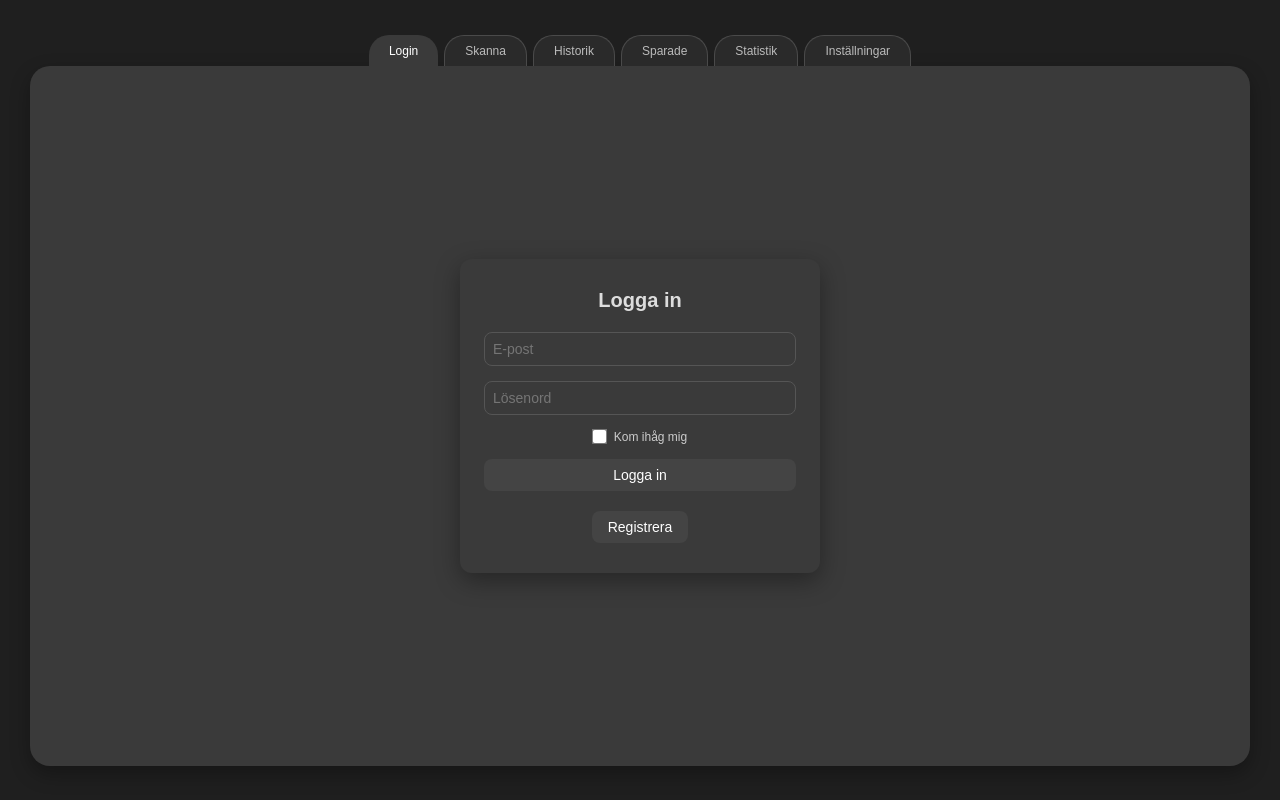
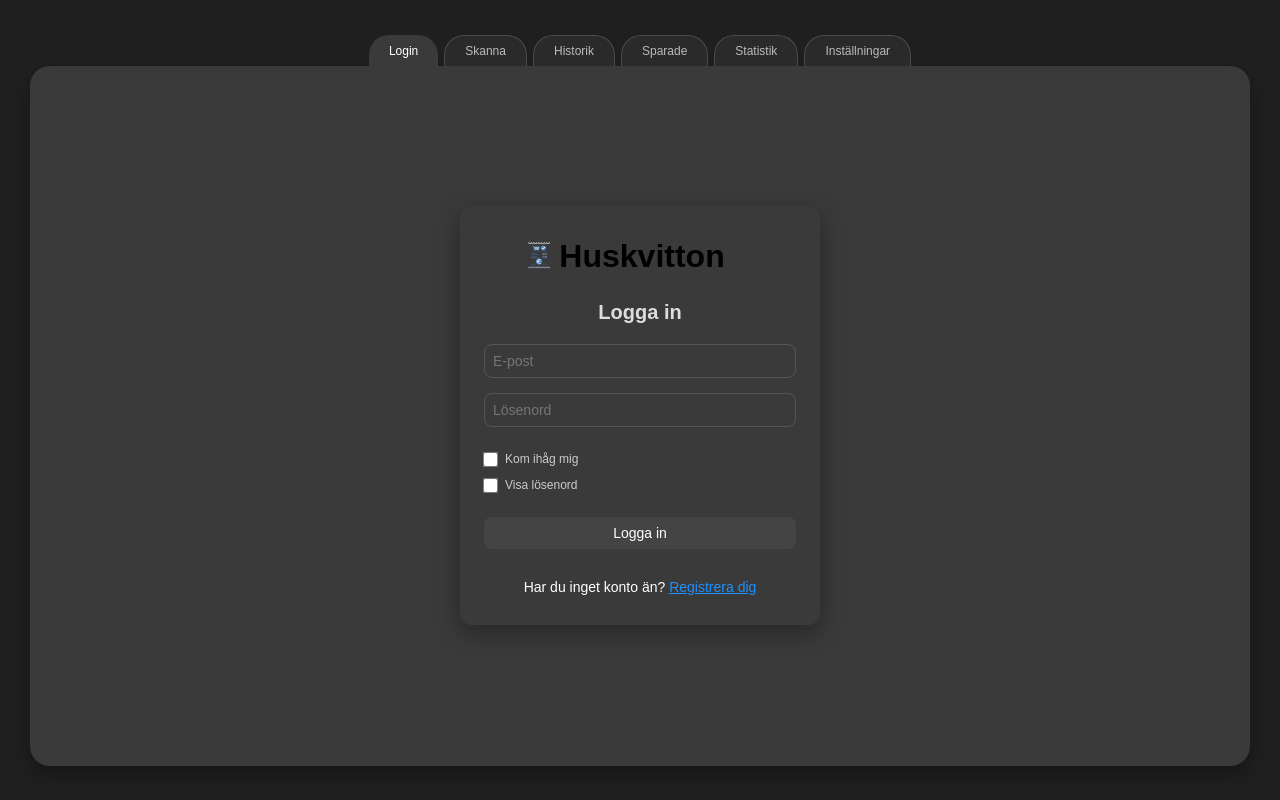
Before and after one commit to Sarhad127/receipt-frontend-react, a React (Vite) app: page / in a window 1280 px wide. Built offline with nearby package versions, Linux system fonts and the light colour scheme.

Commit message:
update 52

```diff
--- a/src/components/LoginPage.jsx
+++ b/src/components/LoginPage.jsx
@@ -12,6 +12,7 @@ function LoginPage() {
     const [password, setPassword] = useState("");
     const [rememberMe, setRememberMe] = useState(false);
     const [toastMessage, setToastMessage] = useState("");
+    const [showPassword, setShowPassword] = useState(false);
 
     const isLoggedIn = () => {
         return !!localStorage.getItem("jwt") || !!sessionStorage.getItem("jwt");
@@ -76,6 +77,15 @@ function LoginPage() {
             <div className="page-container">
                 <div className="page-content login-content">
                     <div className="login-form-container">
+                        <div className="login-title-container">
+                            <img
+                                src="/src/components/style/icons/receipt-icon.png"
+                                alt="Kvitto ikon"
+                                className="login-title-icon"
+                            />
+                            <h1 className="login-titel">Huskvitton</h1>
+                        </div>
+
                         <h2>Logga in</h2>
 
                         <form className="login-form" onSubmit={handleLogin}>
@@ -87,13 +97,14 @@ function LoginPage() {
                                 required
                             />
                             <input
-                                type="password"
+                                type={showPassword ? "text" : "password"}
                                 placeholder="Lösenord"
                                 value={password}
                                 onChange={(e) => setPassword(e.target.value)}
                                 required
                             />
 
+                            <div className="login-checkbox-wrapper">
                                 <label className="remember-me">
                                     <input
                                         type="checkbox"
@@ -103,15 +114,28 @@ function LoginPage() {
                                     Kom ihåg mig
                                 </label>
 
+                                <label className="remember-me">
+                                    <input
+                                        type="checkbox"
+                                        checked={showPassword}
+                                        onChange={(e) => setShowPassword(e.target.checked)}
+                                    />
+                                    Visa lösenord
+                                </label>
+                            </div>
+
                             <button type="submit">Logga in</button>
                         </form>
 
-                        <button
-                            className="register-btn"
+                        <div className="register-label-wrapper">
+                            <span>Har du inget konto än? </span>
+                            <span
+                                className="register-link"
                                 onClick={() => setShowRegister(true)}
                             >
-                            Registrera
-                        </button>
+                                Registrera dig
+                            </span>
+                        </div>
                     </div>
                 </div>
             </div>
--- a/src/components/RegisterPage.jsx
+++ b/src/components/RegisterPage.jsx
@@ -101,9 +101,15 @@ function RegisterPage({ onBack }) {
                             <button type="submit">Registrera</button>
                         </form>
 
-                        <button className="back-btn" onClick={onBack}>
-                            Tillbaka till inloggning
-                        </button>
+                        <div className="back-label-wrapper">
+                            <span>Har du redan ett konto? </span>
+                            <span
+                                className="back-link"
+                                onClick={onBack}
+                            >
+                                Logga in
+                            </span>
+                        </div>
                     </div>
                 </div>
             </div>
--- a/src/components/style/pages/LoginPage.css
+++ b/src/components/style/pages/LoginPage.css
@@ -49,20 +49,6 @@
     background-color: #555;
 }
 
-.register-btn {
-    padding: 10px 20px;
-    border-radius: 8px;
-    border: none;
-    background-color: #444;
-    color: white;
-    cursor: pointer;
-    transition: all 0.2s ease;
-}
-
-.register-btn:hover {
-    background-color: #555;
-}
-
 .remember-me {
     display: flex;
     align-items: center;
@@ -92,6 +78,56 @@
     z-index: 9999;
     opacity: 0.95;
     transition: opacity 0.3s ease;
+}
+
+.login-checkbox-wrapper {
+    display: flex;
+    flex-direction: column;
+    align-items: flex-start;
+    gap: 12px;
+    margin: 10px 0;
+}
+
+.remember-me {
+    display: flex;
+    align-items: center;
+    gap: 5px;
+}
+.register-label-wrapper {
+    margin-top: 10px;
+    font-size: 14px;
+    color: #fff;
+}
+
+.register-link {
+    color: #1e90ff;
+    cursor: pointer;
+    font-weight: 500;
+    text-decoration: underline;
+}
+
+.register-link:hover {
+    color: #0d6efd;
+}
+
+.login-title-container {
+    display: flex;
+    align-items: center;
+    justify-content: center;
+    margin-right: 36px;
+    margin-bottom: 5px;
+}
+
+.login-title-icon {
+    width: 40px;
+    height: 40px;
+    flex-shrink: 0;
+}
+
+.login-titel {
+    font-size: 2rem;
+    text-align: center;
+    margin: 0;
 }
 
 @media (max-width: 1280px) {
--- a/src/components/style/pages/RegisterPage.css
+++ b/src/components/style/pages/RegisterPage.css
@@ -43,18 +43,21 @@
     background-color: #555;
 }
 
-.back-btn {
-    padding: 10px 20px;
-    border-radius: 8px;
-    border: none;
-    background-color: #444;
-    color: white;
-    cursor: pointer;
-    transition: all 0.2s ease;
+.back-label-wrapper {
+    margin-top: 10px;
+    font-size: 14px;
+    color: #fff;
 }
 
-.back-btn:hover {
-    background-color: #555;
+.back-link {
+    color: #1e90ff;
+    cursor: pointer;
+    font-weight: 500;
+    text-decoration: underline;
+}
+
+.back-link:hover {
+    color: #0d6efd;
 }
 
 @media (max-width: 1280px) {
```
Also changed, not shown: src/components/style/icons/receipt-icon.png (added). Lines whose indentation alone changed are shown as unchanged.
